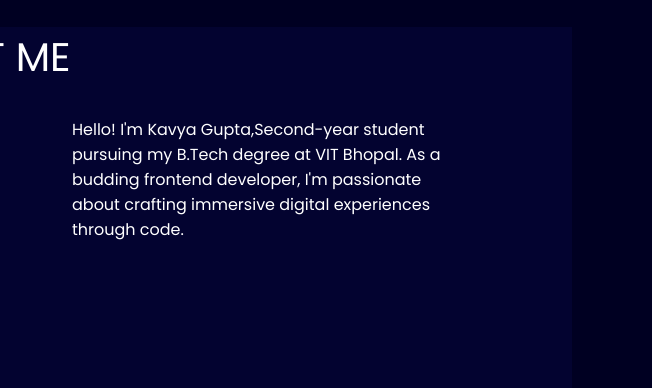
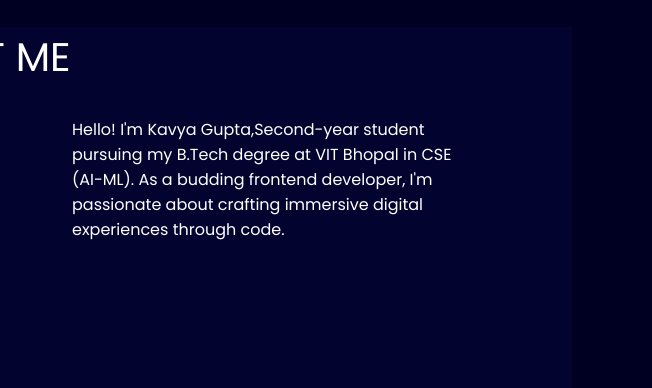
Before and after one commit to kavya1b1/Portfolio, a plain HTML site: page index.html in a window 1280 px wide. Shown: the part 700-1088 px from the top of the page, 628-1280 px from the left. Drawn offline with nearby package versions, Linux system fonts and the light colour scheme.

Commit message:
Update index.html

```diff
--- a/index.html
+++ b/index.html
@@ -62,7 +62,7 @@
                 <img src="DSC_5634.JPG">
             </div>
             <div class="about-details">
-                Hello! I'm Kavya Gupta,Second-year student pursuing my B.Tech degree at VIT Bhopal. As a budding frontend developer, I'm passionate about crafting immersive digital experiences through code.
+                Hello! I'm Kavya Gupta,Second-year student pursuing my B.Tech degree at VIT Bhopal in CSE (AI-ML). As a budding frontend developer, I'm passionate about crafting immersive digital experiences through code.
 
             </div>
         </div>
```
